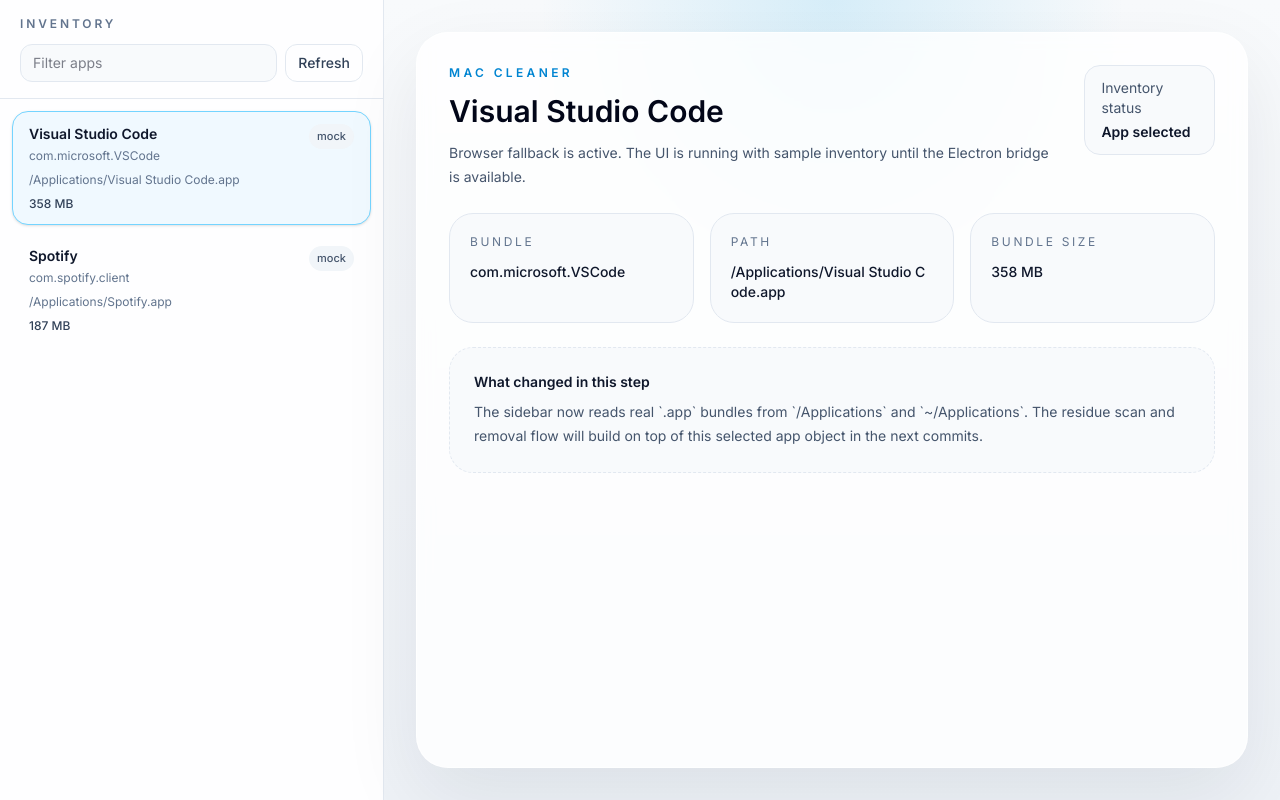
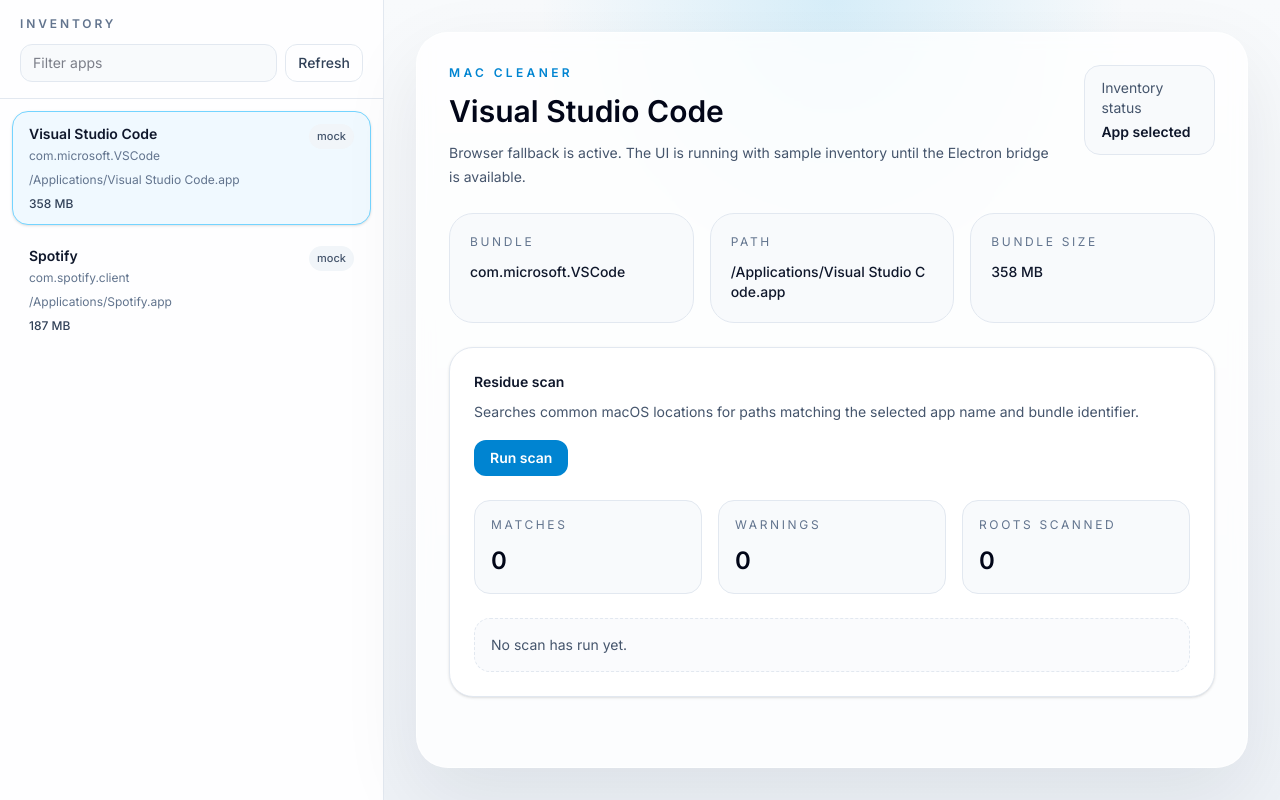
Before and after one commit to bragabriel/mac-cleaner, a React (Vite) app: page / in a window 1280 px wide. Built offline with nearby package versions, Linux system fonts and the light colour scheme.

Commit message:
feat: scan app residues

```diff
--- a/electron/main.cjs
+++ b/electron/main.cjs
@@ -1,6 +1,6 @@
 const path = require('node:path');
 const { app, BrowserWindow, ipcMain, shell } = require('electron');
-const { listInstalledApps } = require('./service.cjs');
+const { listInstalledApps, scanAppResidues } = require('./service.cjs');
 
 const DEV_SERVER_URL = process.env.VITE_DEV_SERVER_URL;
 
@@ -35,6 +35,7 @@
 
 app.whenReady().then(() => {
   ipcMain.handle('apps:list', async () => listInstalledApps());
+  ipcMain.handle('scan:app', async (_event, appItem) => scanAppResidues(appItem));
   createWindow();
 
   app.on('activate', () => {
--- a/electron/preload.cjs
+++ b/electron/preload.cjs
@@ -3,4 +3,5 @@
 contextBridge.exposeInMainWorld('macCleaner', {
   isDesktop: true,
   listApps: () => ipcRenderer.invoke('apps:list'),
+  scanApp: (appItem) => ipcRenderer.invoke('scan:app', appItem),
 });
--- a/electron/service.cjs
+++ b/electron/service.cjs
@@ -6,6 +6,15 @@
 
 const execFileAsync = promisify(execFile);
 const APPLICATION_ROOTS = ['/Applications', path.join(os.homedir(), 'Applications')];
+const RESIDUE_ROOTS = [
+  path.join(os.homedir(), 'Library', 'Application Support'),
+  path.join(os.homedir(), 'Library', 'Preferences'),
+  path.join(os.homedir(), 'Library', 'Caches'),
+  path.join(os.homedir(), 'Library', 'Containers'),
+  path.join(os.homedir(), 'Library', 'Group Containers'),
+  path.join(os.homedir(), 'Library', 'Logs'),
+  path.join(os.homedir(), 'Library', 'Saved Application State'),
+];
 
 function normalizeAppName(bundlePath) {
   return path.basename(bundlePath, '.app');
@@ -66,6 +75,98 @@
   }
 }
 
+async function pathExists(targetPath) {
+  try {
+    await fs.access(targetPath);
+    return true;
+  } catch {
+    return false;
+  }
+}
+
+function buildSearchTerms(appItem) {
+  const terms = new Set();
+  const baseName = normalizeAppName(appItem.appPath || `${appItem.name}.app`);
+  const normalizedName = (appItem.name || baseName).trim();
+
+  if (normalizedName) {
+    terms.add(normalizedName);
+    terms.add(normalizedName.replace(/\s+/g, ''));
+    terms.add(normalizedName.replace(/\s+/g, '-'));
+  }
+
+  if (baseName) {
+    terms.add(baseName);
+  }
+
+  if (appItem.bundleId) {
+    terms.add(appItem.bundleId);
+    const bundleTail = appItem.bundleId.split('.').pop();
+    if (bundleTail) {
+      terms.add(bundleTail);
+    }
+  }
+
+  return [...terms].filter((term) => term.length >= 3);
+}
+
+function categoryForPath(targetPath) {
+  const table = [
+    ['Application Support', 'Application Support'],
+    ['Preferences', 'Preferences'],
+    ['Caches', 'Caches'],
+    ['Containers', 'Containers'],
+    ['Group Containers', 'Group Containers'],
+    ['Logs', 'Logs'],
+    ['Saved Application State', 'Saved Application State'],
+  ];
+
+  const match = table.find(([segment]) => targetPath.includes(segment));
+  return match?.[1] ?? 'Other';
+}
+
+async function findMatches(rootPath, searchTerms) {
+  if (!(await pathExists(rootPath))) {
+    return { matches: [], warnings: [] };
+  }
+
+  const args = [
+    rootPath,
+    '(',
+    ...searchTerms.flatMap((term, index) => (index === 0 ? ['-iname', `*${term}*`] : ['-o', '-iname', `*${term}*`])),
+    ')',
+  ];
+
+  try {
+    const { stdout, stderr } = await execFileAsync('find', args, { maxBuffer: 1024 * 1024 * 8 });
+    const warnings = stderr
+      .split('\n')
+      .map((line) => line.trim())
+      .filter(Boolean);
+    return { matches: stdout.split('\n').map((line) => line.trim()).filter(Boolean), warnings };
+  } catch (error) {
+    const stdout = typeof error.stdout === 'string' ? error.stdout : '';
+    const stderr = typeof error.stderr === 'string' ? error.stderr : '';
+    const warnings = stderr
+      .split('\n')
+      .map((line) => line.trim())
+      .filter(Boolean);
+    return { matches: stdout.split('\n').map((line) => line.trim()).filter(Boolean), warnings };
+  }
+}
+
+async function buildResidueItem(targetPath) {
+  const stats = await fs.stat(targetPath);
+  return {
+    id: targetPath,
+    path: targetPath,
+    sizeBytes: await readSizeBytes(targetPath),
+    category: categoryForPath(targetPath),
+    kind: stats.isDirectory() ? 'directory' : 'file',
+    selected: true,
+  };
+}
+
 async function listInstalledApps() {
   const bundleSet = new Set();
 
@@ -94,6 +195,50 @@
   return apps.sort((left, right) => left.name.localeCompare(right.name));
 }
 
+async function scanAppResidues(appItem) {
+  const searchTerms = buildSearchTerms(appItem);
+  const matchSet = new Set();
+  const warnings = [];
+  const inaccessibleRoots = [];
+  const scannedRoots = [];
+
+  for (const rootPath of RESIDUE_ROOTS) {
+    scannedRoots.push(rootPath);
+    const result = await findMatches(rootPath, searchTerms);
+
+    for (const warning of result.warnings) {
+      warnings.push(warning);
+      if (warning.includes('Permission denied')) {
+        inaccessibleRoots.push(rootPath);
+      }
+    }
+
+    for (const match of result.matches) {
+      matchSet.add(match);
+    }
+  }
+
+  const residues = [];
+  for (const match of [...matchSet]) {
+    try {
+      residues.push(await buildResidueItem(match));
+    } catch {
+      // Skip entries that disappeared during the scan.
+    }
+  }
+
+  residues.sort((left, right) => right.sizeBytes - left.sizeBytes || left.path.localeCompare(right.path));
+
+  return {
+    app: appItem,
+    residues,
+    warnings,
+    inaccessibleRoots: [...new Set(inaccessibleRoots)],
+    scannedRoots,
+  };
+}
+
 module.exports = {
   listInstalledApps,
+  scanAppResidues,
 };
--- a/src/App.tsx
+++ b/src/App.tsx
@@ -21,6 +21,7 @@
     scanning: false,
     removing: false,
   });
+  const [summary, setSummary] = useState<ScanSummary>(EMPTY_SUMMARY);
 
   const usingDesktopApi = Boolean(window.macCleaner?.listApps);
 
@@ -38,6 +39,7 @@
 
         setApps(nextApps);
         setSelectedAppId((current) => current ?? nextApps[0]?.id ?? null);
+        setSummary((current) => ({ ...current, app: nextApps[0] ?? null }));
       } catch {
         if (!active) {
           return;
@@ -45,6 +47,7 @@
 
         setApps(MOCK_APPS);
         setSelectedAppId((current) => current ?? MOCK_APPS[0]?.id ?? null);
+        setSummary((current) => ({ ...current, app: MOCK_APPS[0] ?? null }));
       } finally {
         if (active) {
           setScanStatus((current) => ({ ...current, loadingApps: false }));
@@ -76,9 +79,22 @@
     apps.find((app) => app.id === selectedAppId) ??
     null;
 
-  const summary: ScanSummary = {
-    ...EMPTY_SUMMARY,
-    app: selectedApp,
+  useEffect(() => {
+    setSummary((current) => ({ ...current, app: selectedApp }));
+  }, [selectedApp]);
+
+  const handleScan = async () => {
+    if (!selectedApp || !window.macCleaner?.scanApp) {
+      return;
+    }
+
+    setScanStatus((current) => ({ ...current, scanning: true }));
+    try {
+      const nextSummary = await window.macCleaner.scanApp(selectedApp);
+      setSummary(nextSummary);
+    } finally {
+      setScanStatus((current) => ({ ...current, scanning: false }));
+    }
   };
 
   return (
@@ -98,7 +114,13 @@
         }}
         onSelectApp={(app) => setSelectedAppId(app.id)}
       />
-      <MainView app={selectedApp} scanStatus={scanStatus} summary={summary} usingDesktopApi={usingDesktopApi} />
+      <MainView
+        app={selectedApp}
+        scanStatus={scanStatus}
+        summary={summary}
+        usingDesktopApi={usingDesktopApi}
+        onScan={handleScan}
+      />
     </div>
   );
 }
--- a/src/components/MainView.tsx
+++ b/src/components/MainView.tsx
@@ -5,6 +5,7 @@
   scanStatus: ScanStatus;
   summary: ScanSummary;
   usingDesktopApi: boolean;
+  onScan: () => void;
 }
 
 function formatSize(sizeBytes: number) {
@@ -18,7 +19,7 @@
   return `${value.toFixed(value >= 10 || exponent === 0 ? 0 : 1)} ${units[exponent]}`;
 }
 
-export function MainView({ app, scanStatus, summary, usingDesktopApi }: MainViewProps) {
+export function MainView({ app, scanStatus, summary, usingDesktopApi, onScan }: MainViewProps) {
   return (
     <main className="flex-1 bg-[radial-gradient(circle_at_top,_rgba(14,165,233,0.14),_transparent_32%),linear-gradient(180deg,_#f8fafc_0%,_#eef2f7_100%)] p-8">
       <div className="mx-auto flex h-full w-full max-w-5xl flex-col gap-6 rounded-[32px] border border-white/70 bg-white/80 p-8 shadow-[0_30px_80px_rgba(15,23,42,0.08)] backdrop-blur">
@@ -38,7 +39,7 @@
           <div className="rounded-2xl border border-slate-200 bg-slate-50 px-4 py-3 text-sm text-slate-600">
             <p>Inventory status</p>
             <p className="mt-1 font-semibold text-slate-900">
-              {scanStatus.loadingApps ? 'Loading apps...' : `${summary.app ? 'App selected' : 'Idle'}`}
+              {scanStatus.loadingApps ? 'Loading apps...' : scanStatus.scanning ? 'Scanning...' : `${summary.app ? 'App selected' : 'Idle'}`}
             </p>
           </div>
         </div>
@@ -58,12 +59,43 @@
           </article>
         </section>
 
-        <section className="rounded-3xl border border-dashed border-slate-200 bg-slate-50/90 p-6">
-          <p className="text-sm font-semibold text-slate-900">What changed in this step</p>
-          <p className="mt-2 text-sm leading-6 text-slate-600">
-            The sidebar now reads real `.app` bundles from `/Applications` and `~/Applications`. The residue scan and
-            removal flow will build on top of this selected app object in the next commits.
-          </p>
+        <section className="rounded-3xl border border-slate-200 bg-white p-6 shadow-sm">
+          <div className="flex flex-wrap items-center justify-between gap-4">
+            <div>
+              <p className="text-sm font-semibold text-slate-900">Residue scan</p>
+              <p className="mt-2 text-sm leading-6 text-slate-600">
+                Searches common macOS locations for paths matching the selected app name and bundle identifier.
+              </p>
+            </div>
+            <button
+              onClick={onScan}
+              disabled={!app || scanStatus.scanning}
+              className="rounded-xl bg-sky-600 px-4 py-2 text-sm font-semibold text-white transition hover:bg-sky-500 disabled:cursor-not-allowed disabled:bg-slate-300"
+            >
+              {scanStatus.scanning ? 'Scanning...' : 'Run scan'}
+            </button>
+          </div>
+
+          <div className="mt-6 grid gap-4 md:grid-cols-3">
+            <article className="rounded-2xl border border-slate-200 bg-slate-50 p-4">
+              <p className="text-xs uppercase tracking-[0.22em] text-slate-500">Matches</p>
+              <p className="mt-3 text-2xl font-semibold text-slate-950">{summary.residues.length}</p>
+            </article>
+            <article className="rounded-2xl border border-slate-200 bg-slate-50 p-4">
+              <p className="text-xs uppercase tracking-[0.22em] text-slate-500">Warnings</p>
+              <p className="mt-3 text-2xl font-semibold text-slate-950">{summary.warnings.length}</p>
+            </article>
+            <article className="rounded-2xl border border-slate-200 bg-slate-50 p-4">
+              <p className="text-xs uppercase tracking-[0.22em] text-slate-500">Roots scanned</p>
+              <p className="mt-3 text-2xl font-semibold text-slate-950">{summary.scannedRoots.length}</p>
+            </article>
+          </div>
+
+          <div className="mt-6 rounded-2xl border border-dashed border-slate-200 bg-slate-50/70 p-4 text-sm text-slate-600">
+            {summary.scannedRoots.length === 0
+              ? 'No scan has run yet.'
+              : `Last scan checked ${summary.scannedRoots.join(', ')}.`}
+          </div>
         </section>
       </div>
     </main>
--- a/src/types.ts
+++ b/src/types.ts
@@ -41,4 +41,5 @@
 export interface DesktopApi {
   isDesktop: boolean;
   listApps?: () => Promise<AppItem[]>;
+  scanApp?: (app: AppItem) => Promise<ScanSummary>;
 }
```
